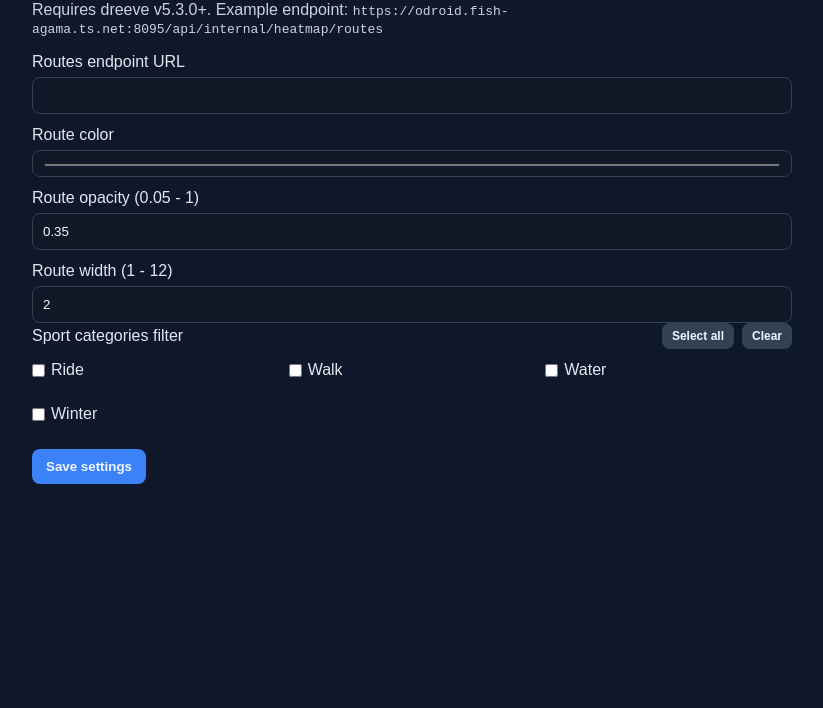
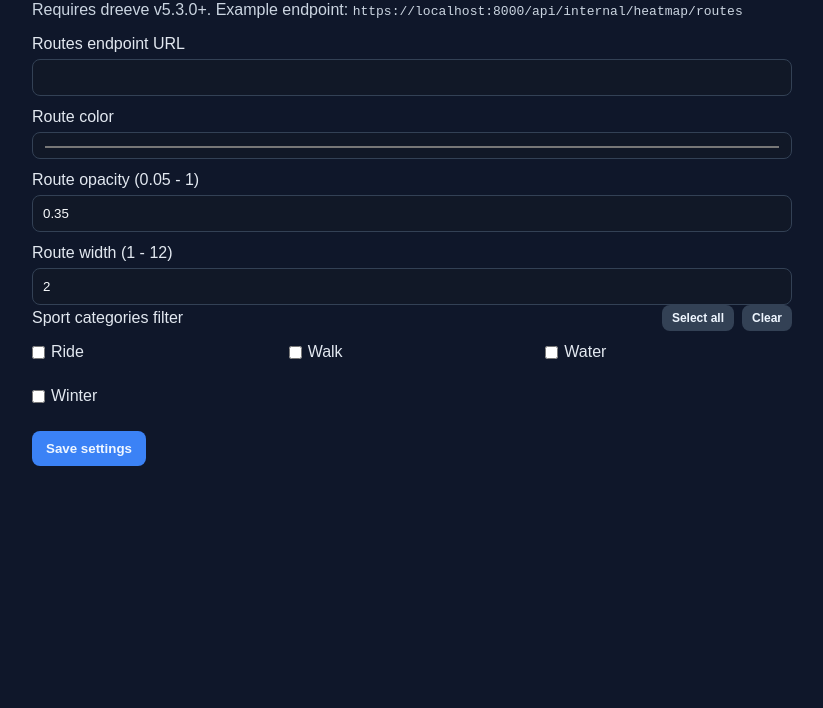
Before and after one commit to Luen/dreeve-heatmap-plugin, a browser extension: page src/options/options.html in a window 1280 px wide. Shown: the part 92-800 px from the top of the page, without its empty margins (228-1051 px from the left). Drawn offline with Linux system fonts and the light colour scheme.

Commit message:
Change example endpoint URL to localhost
Updated example endpoint URL in options.html.

```diff
--- a/src/options/options.html
+++ b/src/options/options.html
@@ -12,7 +12,7 @@
             <p class="hint">
                 Requires dreeve v5.3.0+. Example endpoint:
                 <code
-                    >https://odroid.fish-agama.ts.net:8095/api/internal/heatmap/routes</code
+                    >https://localhost:8000/api/internal/heatmap/routes</code
                 >
             </p>
 
```
